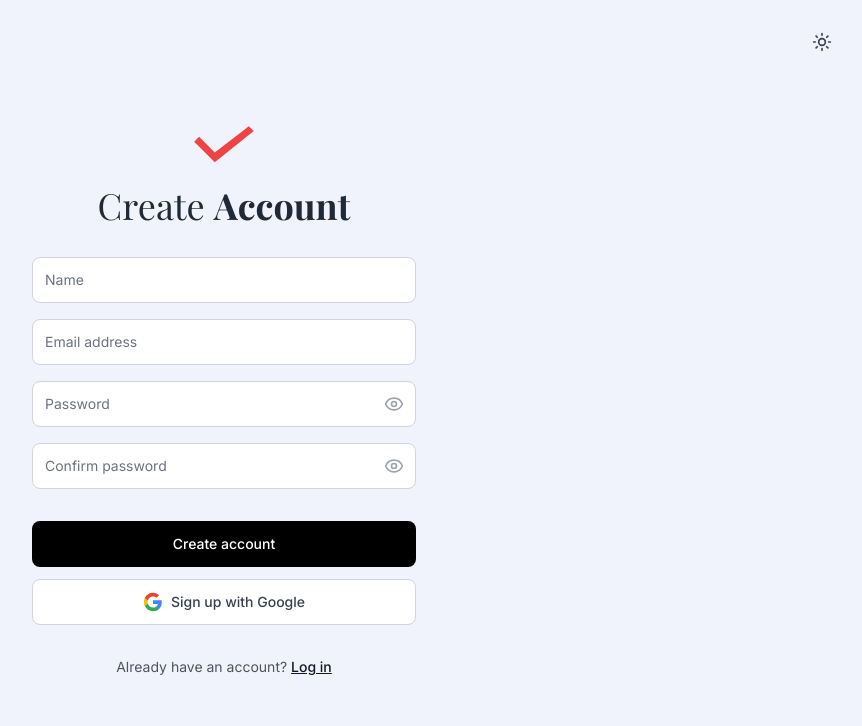
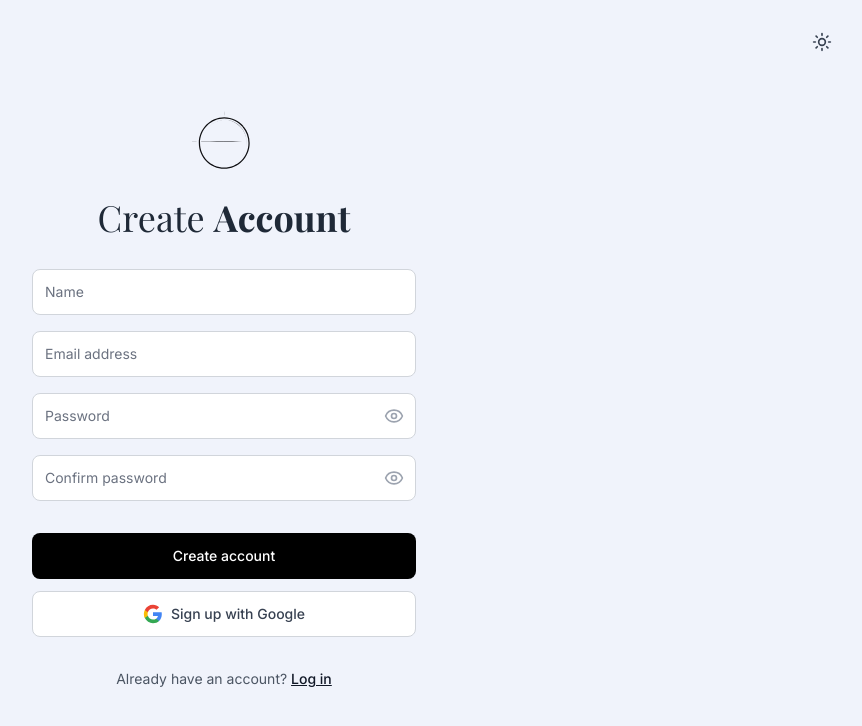
Before and after one commit to theChrishna/the-vault, a Next.js app: page /register in a window 1280 px wide. Shown: the top 726 px of the page, without its empty margins (416-1278 px from the left). Built offline with nearby package versions, Linux system fonts and the light colour scheme; a web font is replaced by a local one.

Commit message:
feat: add logo to login, register, and vault pages

```diff
--- a/app/login/page.tsx
+++ b/app/login/page.tsx
@@ -3,6 +3,7 @@
 import { useState } from 'react';
 import { Eye, EyeOff } from 'lucide-react';
 import Link from 'next/link';
+import Image from 'next/image';
 import { ThemeToggle } from '@/components/theme-toggle';
 
 export default function LoginPage() {
@@ -50,10 +51,21 @@ export default function LoginPage() {
 
       <div className="w-full max-w-md p-8 space-y-8">
         <div className="text-center">
-          <div className="inline-block mb-4 text-red-500 dark:text-primary">
-            <svg width="60" height="40" viewBox="0 0 76 51" fill="none" xmlns="http://www.w3.org/2000/svg">
-              <path d="M26.2162 50.1333L0 23.9171L6.30631 17.6108L26.2162 37.5207L69.6937 4.04321L76 10.3495L26.2162 50.1333Z" fill="currentColor" />
-            </svg>
+          <div className="relative inline-block mb-4 w-16 h-16">
+            {/* Light Mode Logo */}
+            <Image
+              src="/logo-light.svg"
+              alt="Logo"
+              fill
+              className="object-contain dark:hidden"
+            />
+            {/* Dark Mode Logo */}
+            <Image
+              src="/logo-dark.svg"
+              alt="Logo"
+              fill
+              className="object-contain hidden dark:block"
+            />
           </div>
           <h1 className="text-4xl font-serif text-gray-800 dark:text-text-main-dark">
             Sign In to <span className="font-bold">Your Account</span>
--- a/app/register/page.tsx
+++ b/app/register/page.tsx
@@ -4,6 +4,7 @@ import { useState } from 'react';
 import { useRouter } from 'next/navigation';
 import { Eye, EyeOff } from 'lucide-react';
 import Link from 'next/link';
+import Image from 'next/image';
 import { ThemeToggle } from '@/components/theme-toggle';
 
 export default function RegisterPage() {
@@ -63,11 +64,21 @@ export default function RegisterPage() {
 
       <div className="w-full max-w-md p-8 space-y-8">
         <div className="text-center">
-          {/* You can replace this with your actual logo component or SVG */}
-          <div className="inline-block mb-4 text-red-500 dark:text-primary">
-            <svg width="60" height="40" viewBox="0 0 76 51" fill="none" xmlns="http://www.w3.org/2000/svg">
-              <path d="M26.2162 50.1333L0 23.9171L6.30631 17.6108L26.2162 37.5207L69.6937 4.04321L76 10.3495L26.2162 50.1333Z" fill="currentColor" />
-            </svg>
+          <div className="relative inline-block mb-4 w-16 h-16">
+            {/* Light Mode Logo */}
+            <Image
+              src="/logo-light.svg"
+              alt="Logo"
+              fill
+              className="object-contain dark:hidden"
+            />
+            {/* Dark Mode Logo */}
+            <Image
+              src="/logo-dark.svg"
+              alt="Logo"
+              fill
+              className="object-contain hidden dark:block"
+            />
           </div>
           <h1 className="text-4xl font-serif text-gray-800 dark:text-text-main-dark">
             Create <span className="font-bold">Account</span>
--- a/app/vault/page.tsx
+++ b/app/vault/page.tsx
@@ -3,6 +3,7 @@
 import { useEffect, useState } from 'react';
 import { useRouter } from 'next/navigation';
 import Link from 'next/link';
+import Image from 'next/image';
 // Import Trash2 for the delete button
 import { PlusCircle, LogOut, Loader2, Lock, Unlock, Trash2 } from 'lucide-react';
 import { ThemeToggle } from '@/components/theme-toggle';
@@ -123,7 +124,25 @@ export default function VaultPage() {
       <header className="bg-white dark:bg-surface-dark shadow-sm border-b border-gray-200 dark:border-white/10">
         <nav className="container mx-auto px-4 sm:px-6 lg:px-8">
           <div className="flex justify-between items-center h-16">
-            <h1 className="text-2xl font-serif text-gray-800 dark:text-text-main-dark font-bold">The Vault</h1>
+            <div className="flex items-center gap-3">
+              <div className="relative w-8 h-8">
+                {/* Light Mode Logo */}
+                <Image
+                  src="/logo-light.svg"
+                  alt="Logo"
+                  fill
+                  className="object-contain dark:hidden"
+                />
+                {/* Dark Mode Logo */}
+                <Image
+                  src="/logo-dark.svg"
+                  alt="Logo"
+                  fill
+                  className="object-contain hidden dark:block"
+                />
+              </div>
+              <h1 className="text-2xl font-serif text-gray-800 dark:text-text-main-dark font-bold">The Vault</h1>
+            </div>
             <div className="flex items-center gap-4">
               <ThemeToggle />
               <button
```
